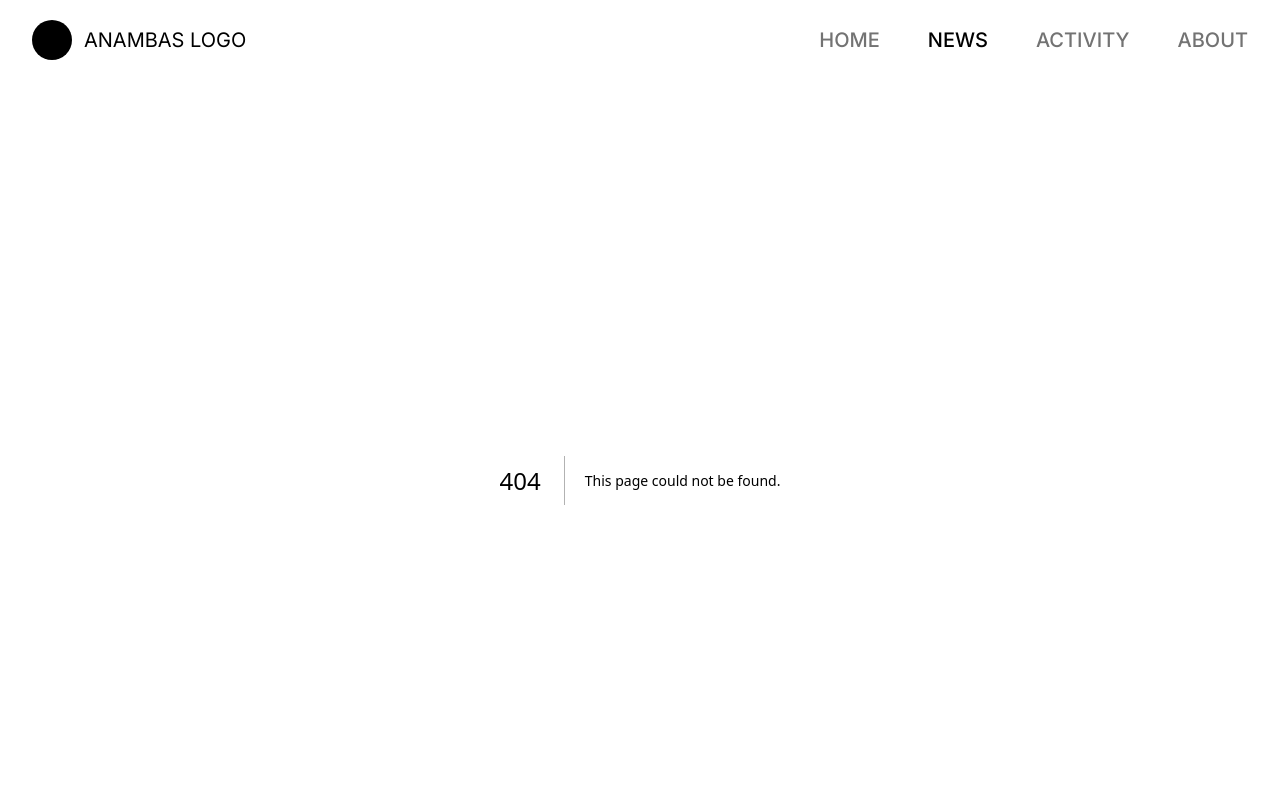
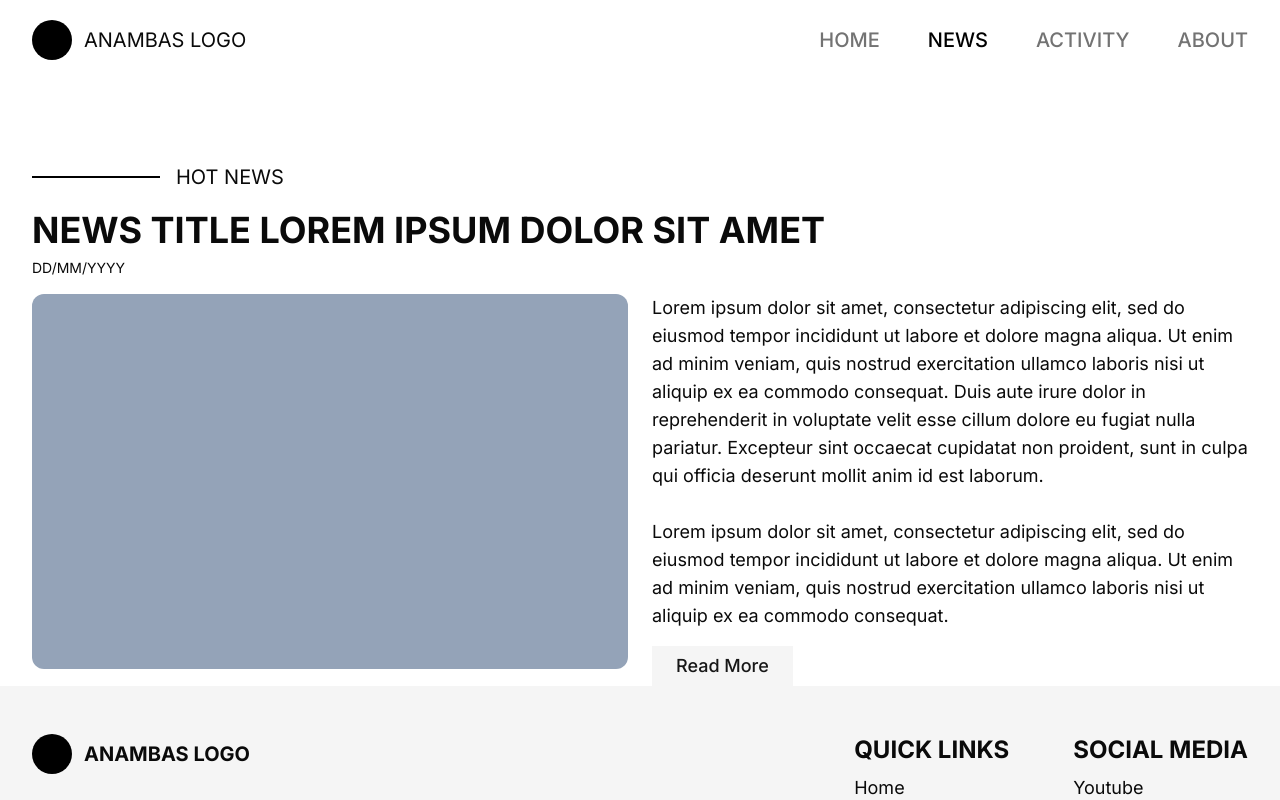
Before and after one commit to Rangga056/anambas-app, a Next.js app: page /news in a window 1280 px wide. Before the commit this address had no page. Shown: the top 800 px of the page. Built offline with nearby package versions, Linux system fonts and the light colour scheme.

Commit message:
feat(news page): add news page and hero section

```diff
--- /dev/null
+++ b/app/news/page.jsx
@@ -0,0 +1,19 @@
+import Hero from "@/components/shared/News/Hero";
+import SectionTag from "@/components/shared/SectionTag";
+import React from "react";
+
+const NewsPage = () => {
+  return (
+    <div className="container">
+      <div className="mt-16">
+        <SectionTag name={"hot news"} />
+      </div>
+
+      {/* Hero Section  */}
+      {/* TODO: Update ketika sudah ada data */}
+      <Hero />
+    </div>
+  );
+};
+
+export default NewsPage;
--- a/components/shared/Home/NewsSection/News.jsx
+++ b/components/shared/Home/NewsSection/News.jsx
@@ -13,7 +13,7 @@ const News = () => {
       <div className="w-full flex items-center justify-between">
         <SectionTag name={"updated news"} />
         <Link
-          href={"/"}
+          href={"/news"}
           className="flex items-center gap-x-4 capitalize text-lg"
         >
           see more <FaArrowRight />
--- /dev/null
+++ b/components/shared/News/Hero.jsx
@@ -0,0 +1,50 @@
+import React from "react";
+import { Button } from "@/components/ui/button";
+import Image from "next/image";
+
+//TODO: Update ketika sudah ada data
+
+const Hero = () => {
+  return (
+    <>
+      {/* News title  */}
+      <h1 className="text-4xl font-bold uppercase">
+        NEWS TITLE LOREM IPSUM DOLOR SIT AMET
+      </h1>
+      <p className="text-sm uppercase mt-2">dd/mm/yyyy</p>
+
+      <div className="flex items-start gap-x-6 mt-4">
+        {/* Left section */}
+        {/* Update this when the image is ready */}
+        <div className="w-full h-[375px] rounded-xl bg-slate-400" />
+
+        {/* Right section */}
+        <div className="w-full flex flex-col items-start gap-y-4">
+          <p className="text-lg text-balance">
+            Lorem ipsum dolor sit amet, consectetur adipiscing elit, sed do
+            eiusmod tempor incididunt ut labore et dolore magna aliqua. Ut enim
+            ad minim veniam, quis nostrud exercitation ullamco laboris nisi ut
+            aliquip ex ea commodo consequat. Duis aute irure dolor in
+            reprehenderit in voluptate velit esse cillum dolore eu fugiat nulla
+            pariatur. Excepteur sint occaecat cupidatat non proident, sunt in
+            culpa qui officia deserunt mollit anim id est laborum.
+            <br />
+            <br /> Lorem ipsum dolor sit amet, consectetur adipiscing elit, sed
+            do eiusmod tempor incididunt ut labore et dolore magna aliqua. Ut
+            enim ad minim veniam, quis nostrud exercitation ullamco laboris nisi
+            ut aliquip ex ea commodo consequat.{" "}
+          </p>
+          {/* Add a link to this button */}
+          <Button
+            variant="secondary"
+            className="text-lg px-6 py-2 rounded-none"
+          >
+            Read More
+          </Button>
+        </div>
+      </div>
+    </>
+  );
+};
+
+export default Hero;
```
